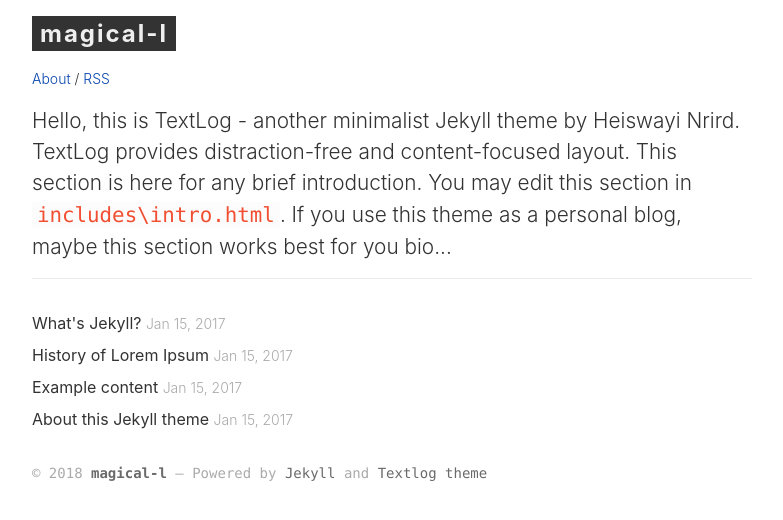
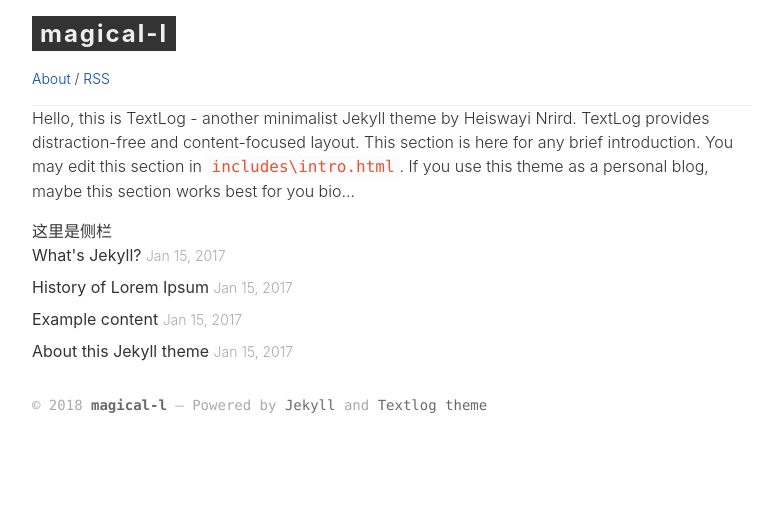
Before and after one commit to magical-l/magical-l.github.io, a Jekyll site: the page built from index.html, in a window 1280 px wide. Shown: the top 520 px of the page, without its empty margins (8-791 px from the left). Built offline with Jekyll 4.4.1, drawn with Linux system fonts in a browser that asks for light colours.

Commit message:
改改模板

```diff
--- a/_includes/head.html
+++ /dev/null
@@ -1,10 +0,0 @@
-<head>
-  <meta charset="utf-8">
-  <meta http-equiv="X-UA-Compatible" content="IE=edge">
-  <meta name="viewport" content="width=device-width, initial-scale=1">
-  <title>{% if page.title %}{{ " - " | prepend: page.title }}{% endif %}{{ site.title }}</title>
-  <meta name="description" content="{{ site.description }}">
-  <link rel="stylesheet" href="{{ "/css/main.css" | prepend: site.baseurl | prepend: site.url }}">
-  <link rel="canonical" href="{{ page.url | replace:'index.html','' | prepend: site.baseurl | prepend: site.url }}">
-  <link rel="alternate" type="application/rss+xml" title="{{ site.title }}" href="{{ "/feed.xml" | prepend: site.baseurl | prepend: site.url }}">
-</head>
--- a/_includes/intro.html
+++ /dev/null
@@ -1 +0,0 @@
-<p class="site-intro">Hello, this is TextLog - another minimalist Jekyll theme by Heiswayi Nrird. TextLog provides distraction-free and content-focused layout. This section is here for any brief introduction. You may edit this section in <code>includes\intro.html</code>. If you use this theme as a personal blog, maybe this section works best for you bio...</p>
--- a/_includes/nav.html
+++ /dev/null
@@ -1 +0,0 @@
-<p class="site-nav"><a href="{{ '/about' | prepend: site.baseurl | prepend: site.url }}">About</a> / <a href="{{ '/feed.xml' | prepend: site.baseurl | prepend: site.url }}">RSS</a></p>
--- a/_layouts/default.html
+++ b/_layouts/default.html
@@ -1,13 +1,50 @@
 <!DOCTYPE html>
 <html>
-  {% include head.html %}
+	<head>
+		<meta charset="utf-8">
+		<meta http-equiv="X-UA-Compatible" content="IE=edge">
+		<meta name="viewport" content="width=device-width, initial-scale=1">
+		<title>{% if page.title %}{{ " - " | prepend: page.title }}{% endif %}{{ site.title }}</title>
+		<meta name="description" content="{{ site.description }}">
+		<link rel="stylesheet" href="{{ "/css/main.css" | prepend: site.baseurl | prepend: site.url }}">
+		<link rel="canonical" href="{{ page.url | replace:'index.html','' | prepend: site.baseurl | prepend: site.url }}">
+		<link rel="alternate" type="application/rss+xml" title="{{ site.title }}" href="{{ "/feed.xml" | prepend: site.baseurl | prepend: site.url }}">
+	</head>
 	<body>
-    <div class="page-content">
+		<main class="page-content">
+			<header>
+				<section class="site-header">
+					<h1 class="smallcap"><a class="site-title" href="{{ '/' | prepend: site.baseurl | prepend: site.url }}">{{ site.title }}</a></h1>
+					<nav>
+						<p class="site-nav"><a href="{{ '/about' | prepend: site.baseurl | prepend: site.url }}">About</a> / <a href="{{ '/feed.xml' | prepend: site.baseurl | prepend: site.url }}">RSS</a></p>
+					</nav>
+				</section>
+			</header>
+			<article>
 				{{ content }}
+			</article>
+			<aside>
+				这里是侧栏
+				<section>
+					<ul class="post-list">
+						{% for post in site.posts %}
+						<li>
+							<a href="{{ post.url | prepend: site.baseurl | prepend: site.url }}">{{ post.title }}</a> <time datetime="{{ post.date | date_to_xmlschema }}">{{ post.date | date: "%b %d, %Y" }}</time>
+						</li>
+						{% endfor %}
+					</ul>
+				</section>
+			</aside>
+			<footer>
 				<div class="copyright">
-        <p>&copy; {{ site.time | date: '%Y' }} <a href="{{ '/' | prepend: site.baseurl | prepend: site.url }}"><strong>{{ site.title }}</strong></a> ― Powered by <a href="https://jekyllrb.com/">Jekyll</a> and <a href="https://github.com/heiswayi/textlog">Textlog theme</a></p>
+					<p>&copy; {{ site.time | date: '%Y' }}
+						<a href="{{ '/' | prepend: site.baseurl | prepend: site.url }}"><strong>{{ site.title }}</strong></a>
+						― Powered by <a href="https://jekyllrb.com/">Jekyll</a>
+						and <a href="https://github.com/heiswayi/textlog">Textlog theme</a>
+					</p>
 				</div>
-    </div>
+			</footer>
+		</main>
 		{% include google_analytics.html %}
 	</body>
 </html>
--- a/index.html
+++ b/index.html
@@ -1,19 +1,4 @@
 ---
 layout: default
 ---
-<div class="home">
-	<section class="site-header">
-		<h1 class="smallcap"><a class="site-title" href="{{ '/' | prepend: site.baseurl | prepend: site.url }}">{{ site.title }}</a></h1>
-		{% include nav.html %}
-		{% include intro.html %}
-	</section>
-	<section>
-		<ul class="post-list">
-			{% for post in site.posts %}
-			<li>
-				<a href="{{ post.url | prepend: site.baseurl | prepend: site.url }}">{{ post.title }}</a> <time datetime="{{ post.date | date_to_xmlschema }}">{{ post.date | date: "%b %d, %Y" }}</time>
-			</li>
-			{% endfor %}
-		</ul>
-	</section>
-</div>
+<p class="site-intro">Hello, this is TextLog - another minimalist Jekyll theme by Heiswayi Nrird. TextLog provides distraction-free and content-focused layout. This section is here for any brief introduction. You may edit this section in <code>includes\intro.html</code>. If you use this theme as a personal blog, maybe this section works best for you bio...</p>
```
Lines whose indentation alone changed are shown as unchanged.
